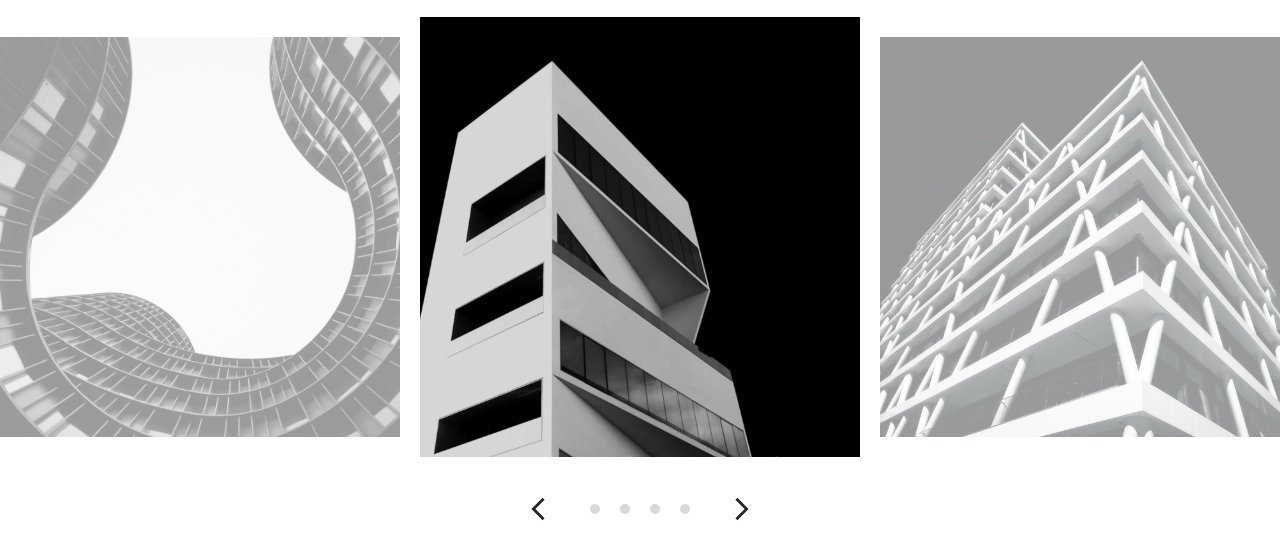
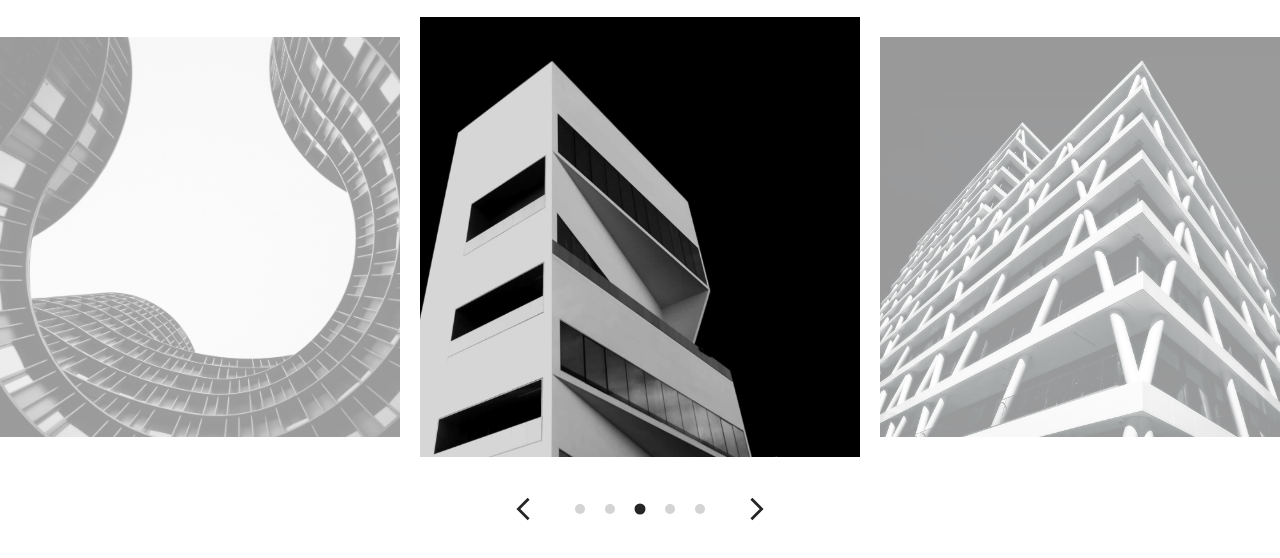
Before and after one commit to swarnim-me/minimal-carousel, a website built with webpack: page src/index.html in a window 1280 px wide. Shown: the part 224-782 px from the top of the page. Built offline with nearby package versions, Linux system fonts and the light colour scheme.

Commit message:
Add css tranistion for smooth scroll
Add interactivity to indexes. Make the update active index function
dynamic so that it can be used for carousel indexes as well.

```diff
--- a/src/css/carousel.css
+++ b/src/css/carousel.css
@@ -16,11 +16,6 @@
 	opacity: 0.4;
 	flex-shrink: 0;
 	transition: all 0.4s ease-in-out;
-}
-
-.active {
-	opacity: 1;
-	transform: scale(1.1);
 }
 
 .left-arrow,
@@ -49,5 +44,11 @@
 	width: 10px;
 	aspect-ratio: 1 / 1;
 	border-radius: 100%;
-	background: var(--gray-clr);
+	background: var(--font-clr);
+	opacity: 0.2;
 }
+
+.active {
+	opacity: 1;
+	transform: scale(1.1);
+}
--- a/src/index.html
+++ b/src/index.html
@@ -19,12 +19,7 @@
 						alt="Left Arrow"
 						class="left-arrow"
 					/>
-					<div class="carousel-indexes">
-						<div class="carousel-index" data-index="1"></div>
-						<div class="carousel-index" data-index="2"></div>
-						<div class="carousel-index" data-index="3"></div>
-						<div class="carousel-index" data-index="4"></div>
-					</div>
+					<div class="carousel-indexes"></div>
 					<img
 						src="./assets/icons/arrow.svg"
 						alt="Right Arrow"
--- a/src/js/image-carousel.js
+++ b/src/js/image-carousel.js
@@ -11,6 +11,7 @@ class ImageCarousel {
 		this.carouselImagesEle = document.querySelector(".carousel-images");
 		this.leftArrow = document.querySelector(".left-arrow");
 		this.rightArrow = document.querySelector(".right-arrow");
+		this.carouselIndexes = document.querySelector(".carousel-indexes");
 		this.IMAGE_WIDTH = 400;
 		this.multiplier = 0;
 		this.activeIndex = 2;
@@ -22,6 +23,8 @@ class ImageCarousel {
 			background5,
 		];
 		this.loadImages();
+		this.setupCarouselIndexes();
+		this.setIndexAsActive();
 		this.bindEvents();
 	}
 
@@ -43,29 +46,51 @@ class ImageCarousel {
 	shiftCarousel = (value) => {
 		const newIndex = this.activeIndex + value;
 		if (newIndex >= 0 && newIndex < this.images.length) {
-			this.updateActiveIndex(newIndex, value);
+			this.updateActiveIndex(newIndex);
 		}
 	};
 
 	getActiveImages = () =>
 		Array.from(document.querySelectorAll(".carousel-image"));
 
-	updateActiveIndex = (newIndex, direction) => {
+	updateActiveIndex = (newIndex) => {
+		const incrementValue = newIndex - this.activeIndex;
 		this.activeIndex = newIndex;
 		const imagesEle = this.getActiveImages();
 		imagesEle.forEach((imageEle, index) => {
 			if (index === newIndex) imagesEle[index].classList.add("active");
 			else imagesEle[index].classList.remove("active");
 		});
-		if (direction < 0) this.multiplier -= 1;
-		else this.multiplier += 1;
+		this.multiplier += incrementValue;
 		this.carouselImagesEle.style.transform = `translateX(${
 			-1 * this.IMAGE_WIDTH * this.multiplier
 		}px)`;
-		// this.multiplier = Math.max(0, this.multiplier + direction * -1);
-		// if (direction < 0) this.multiplier += 1;
-		// else this.multiplier -= 1;
+		this.setIndexAsActive();
 	};
+
+	setupCarouselIndexes() {
+		// <div class="carousel-index" data-index="1"></div>
+		this.images.forEach((image, index) => {
+			const carouselIndex = document.createElement("div");
+			carouselIndex.classList.add("carousel-index");
+			carouselIndex.setAttribute("data-index", index);
+			carouselIndex.addEventListener("click", () => {
+				this.updateActiveIndex(index);
+			});
+			this.carouselIndexes.appendChild(carouselIndex);
+		});
+	}
+
+	setIndexAsActive() {
+		const allIndexes = Array.from(
+			document.querySelectorAll(".carousel-index")
+		);
+		allIndexes.forEach((carouselIndex, index) => {
+			if (Number(carouselIndex.dataset.index) === this.activeIndex)
+				allIndexes[index].classList.add("active");
+			else carouselIndex.classList.remove("active");
+		});
+	}
 }
 
 export default new ImageCarousel();
```
